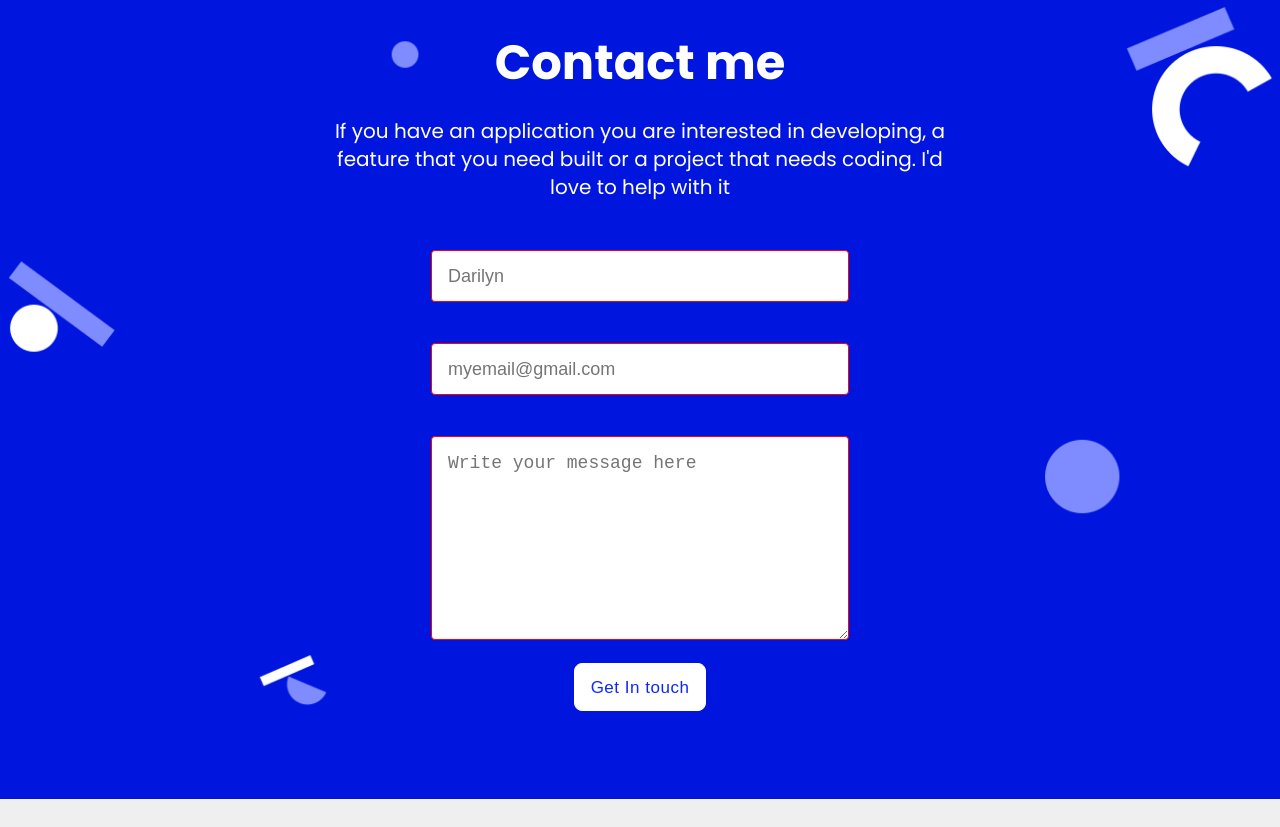
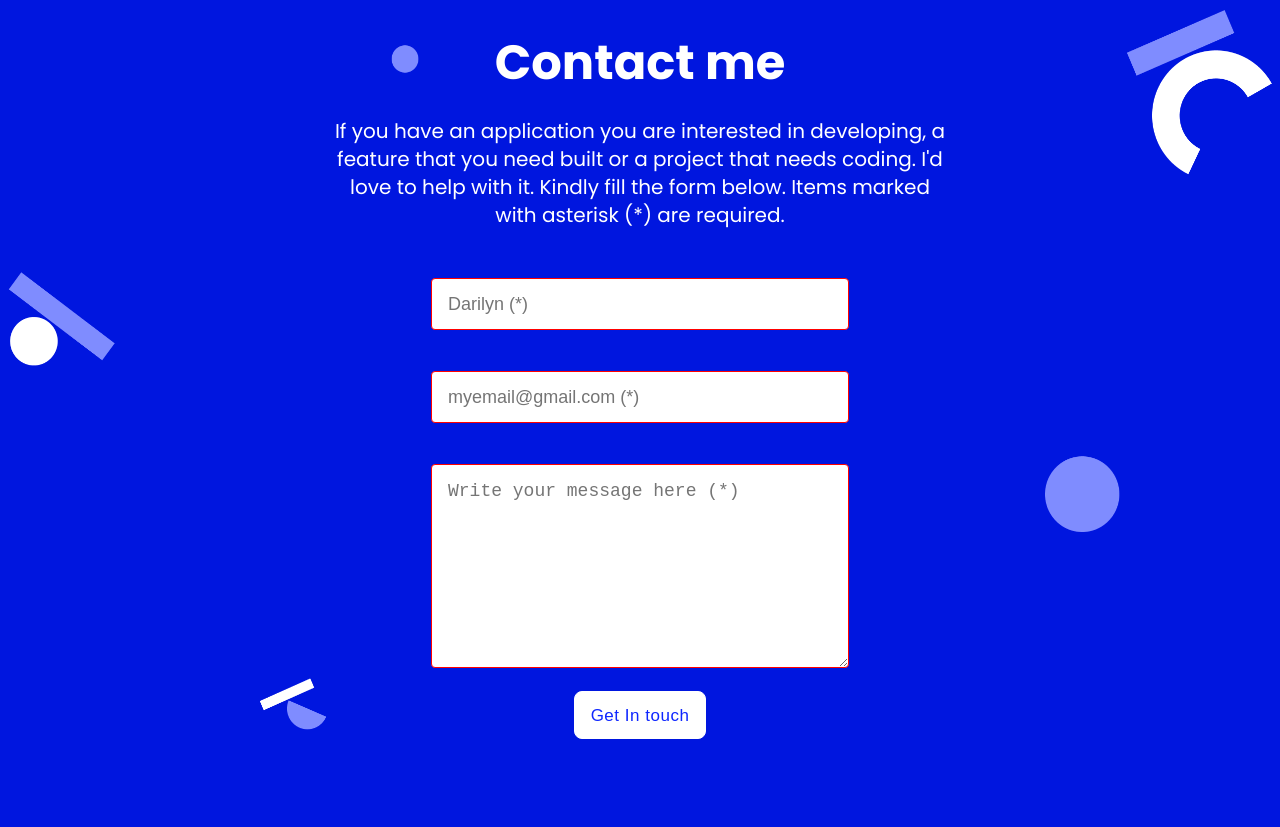
Before and after one commit to ometman/my-portfolio, a website: page index.html in a window 1280 px wide. Shown: the part 3441-4268 px from the top of the page. Before the commit the page ends 4240 px from the top, so only its background shows below. Drawn offline with Linux system fonts and the light colour scheme.

Commit message:
Add instructions to form

```diff
--- a/index.html
+++ b/index.html
@@ -432,30 +432,31 @@
                         <p class="intro-text contact-instruction">
                             If you have an application you are interested
                             in developing, a feature that you need built or a
-                            project that needs coding. I&#39;d love to help with it
+                            project that needs coding. I&#39;d love to help with it. Kindly fill the form
+                            below. Items marked with asterisk (*) are required.
                         </p>
                     <!--contact form begins here-->
                         <form id="contact-form" name="contact-form" action="https://formspree.io/f/xqkozzva" method="post">
                             <ul class="contact-form-items">
                                 <li class="sender-name">
                                    <label for="username" class="username-label">
-                                    Enter Your username
+                                    Enter Your username (*)
                                     </label>
-                                    <input id="username" class="username placeholder" name="user_name" type="text" maxlength="30" placeholder="Darilyn" required />
+                                    <input id="username" class="username placeholder" name="user_name" type="text" maxlength="30" placeholder="Darilyn (*)" required />
 
                                 </li>
 
                                 <li class="sender-email">
                                     <label for="email" class="email-label">
-                                        Enter your Email
+                                        Enter your Email (*)
                                     </label>
-                                    <input id="email" class="email placeholder" name="user_email" type="email" placeholder="myemail@gmail.com"  required/>
+                                    <input id="email" class="email placeholder" name="user_email" type="email" placeholder="myemail@gmail.com (*)"  required/>
                                 </li>
                                 <li class="sender-message">
                                     <label for="message" class="message-label">
-                                        Enter your message
+                                        Enter your message (*)
                                     </label>
-                                    <textarea id="message" class="message placeholder" name="user_message" maxlength="500" type="text" placeholder="Write your message here" required ></textarea>
+                                    <textarea id="message" class="message placeholder" name="user_message" maxlength="500" type="text" placeholder="Write your message here (*)" required ></textarea>
                                     </textarea>
 
 
```
